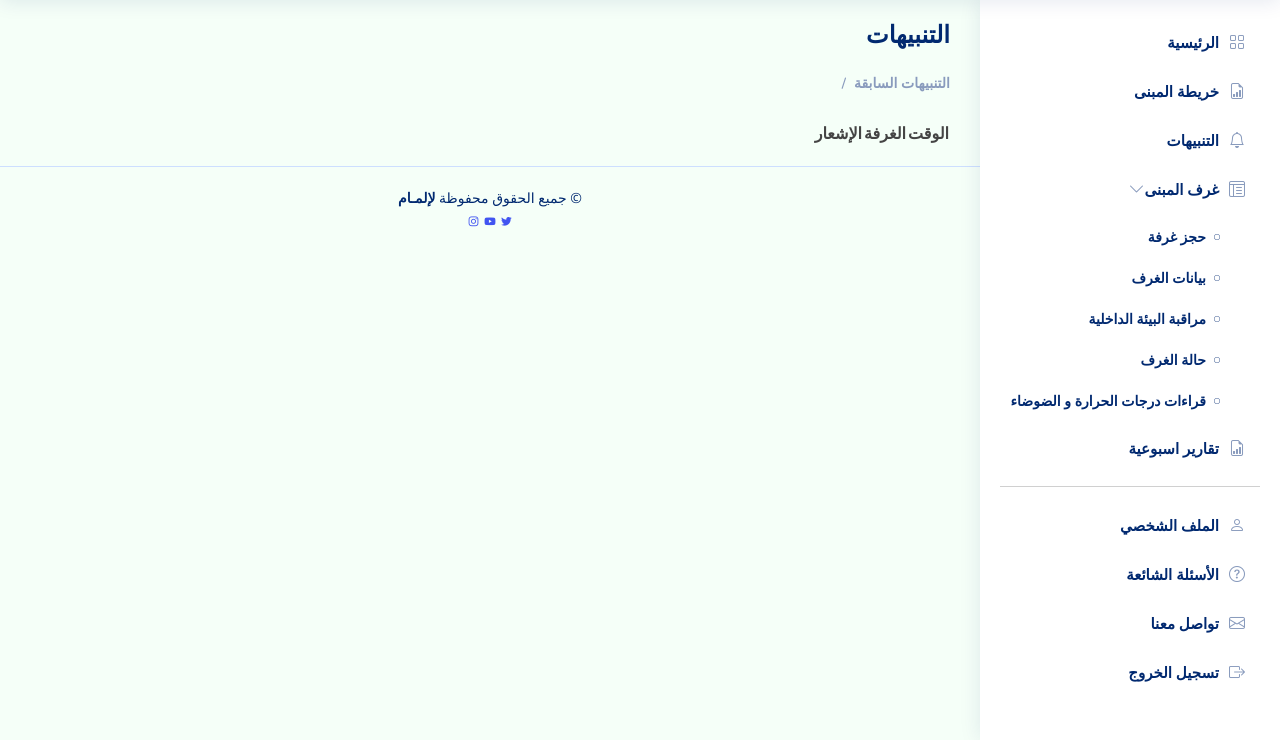
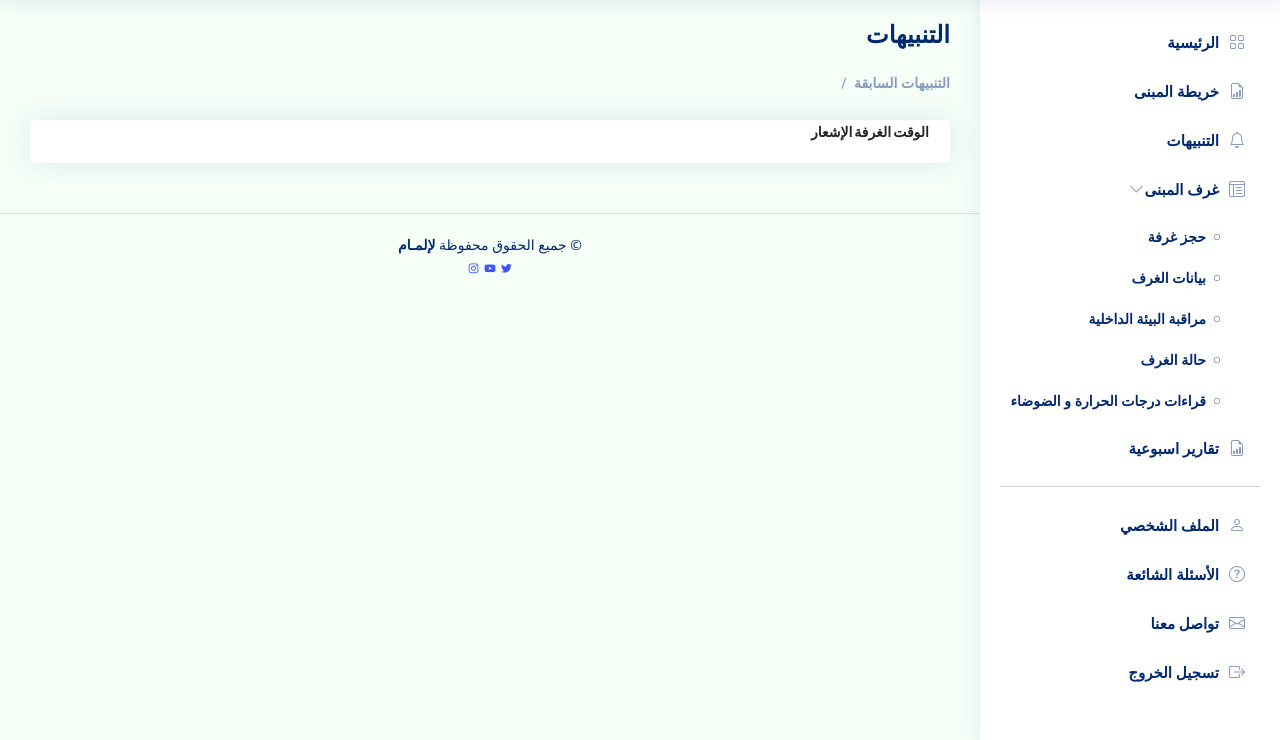
Before and after one commit to sara2alharbi/2023-GP1-2, a PHP site: page /alerts.php in a window 1280 px wide. Shown: the part 60-800 px from the top of the page. Run offline with PHP 8.4, Linux system fonts and the light colour scheme; the visitor is signed in with stand-in values (Sample User, id 1); data comes from the database, SQL or seed files in the repository; data that the repository does not hold is empty; some libraries are stand-ins or nearby versions.

Commit message:
alert_in_table

```diff
--- a/alerts.php
+++ b/alerts.php
@@ -31,7 +31,11 @@ include "base/session_checker.php";?>
     </div><!-- End Page Title -->
 
     <section class="section dashboard">
-<table>
+        <div class="row">
+            <div class="col-12">
+                <div class="card recent-sales overflow-auto">
+                    <div class="card-body">
+                        <table>
   <thead>
     <tr>
       <th>الوقت</th>
@@ -43,8 +47,8 @@ include "base/session_checker.php";?>
     <!-- Table rows will be dynamically added here -->
   </tbody>
 </table>
-
-
+        </div><!-- End Recent Sales -->
+        </div><!-- End Right side columns -->
     </section>
 
 </main><!-- End Main -->
--- a/notification/alerting.js
+++ b/notification/alerting.js
@@ -49,9 +49,7 @@ function checkForAlerts() {
                                 '</td>' +
                             '<td>' +
                                 'جودة الهواء منخفضة ودرجة الحرارة مرتفعة' +
-                                '<p>التاريخ ' + data.date + '</p>' +
                                 '<p> درجة الحرارة ' + data.temperature + ' °C</p>' +
-                                '<button class="remove-btn" data-id="' + data.temperature_id + '" data-air="' + data.air_id + '" data-type="' + data.type + '" onclick="removeNotification(this)">حذف</button>' +
                             '</td>' +
                         '</tr>';
 
@@ -70,9 +68,7 @@ function checkForAlerts() {
                                 '</td>' +
                             '<td>' +
                                 'درجة الحرارة مرتفعة' +
-                                '<p>التاريخ ' + data.date + '</p>' +
                                 '<p> درجة الحرارة ' + data.temperature + ' °C</p>' +
-                                '<button class="remove-btn" data-id="' + data.temperature_id + '" data-air="' + data.air_id + '" data-type="' + data.type + '" onclick="removeNotification(this)">حذف</button>' +
                             '</td>' +
                         '</tr>';
 
@@ -92,8 +88,6 @@ function checkForAlerts() {
                                 '</td>' +
                             '<td>' +
                                 'جودة الهواء منخفضة' +
-                                '<p>التاريخ ' + data.date + '</p>' +
-                                '<button class="remove-btn" data-id="' + data.temperature_id + '" data-air="' + data.air_id + '" data-type="' + data.type + '" onclick="removeNotification(this)">حذف</button>' +
                             '</td>' +
                         '</tr>';
 
--- a/room-date.php
+++ b/room-date.php
@@ -118,7 +118,6 @@
     </div><!-- End Page Title -->
     <section class="section dashboard">
         <div class="row">
-            <!-- Recent Sales -->
             <div class="col-12">
                 <div class="card recent-sales overflow-auto">
                     <div class="card-body">
```
